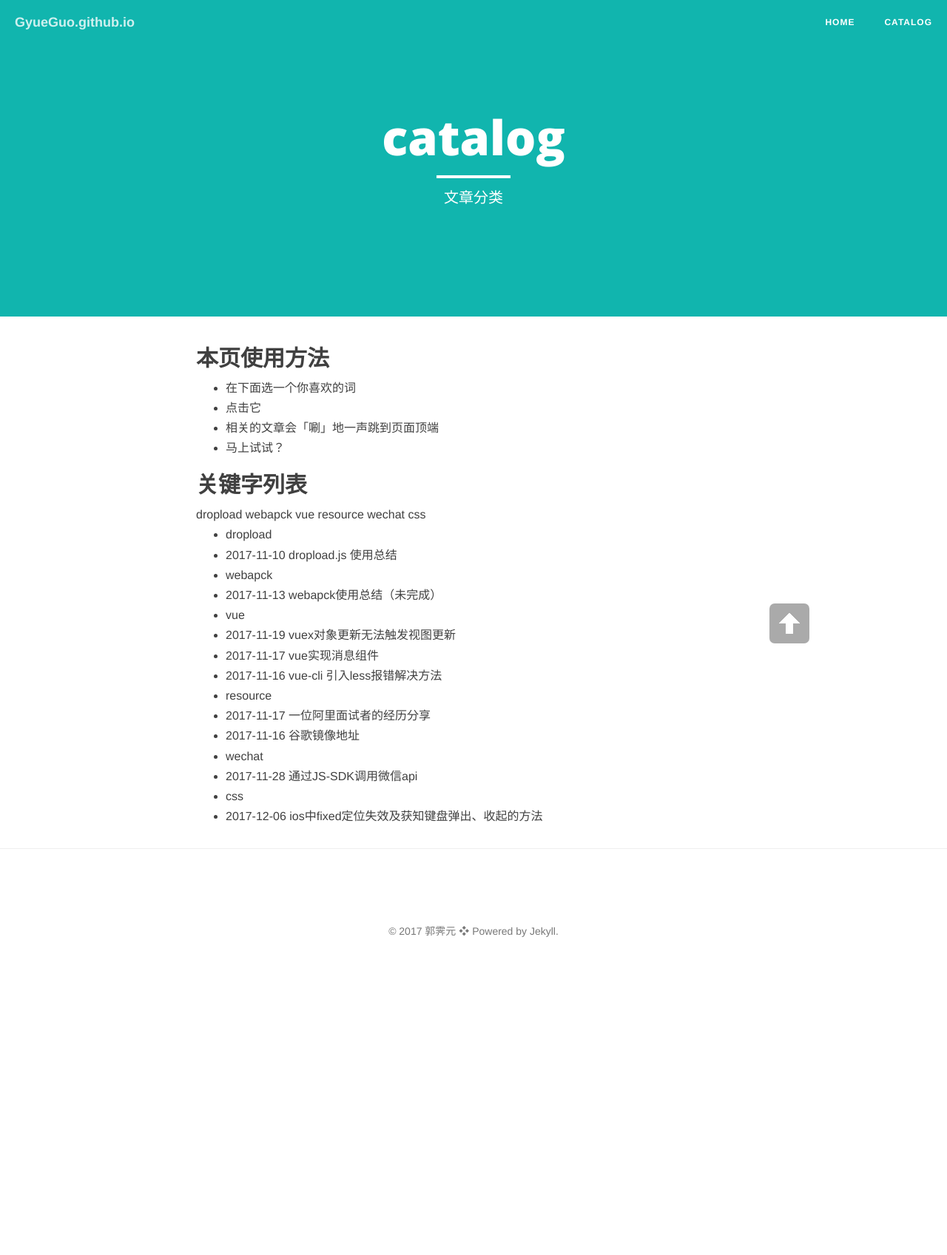
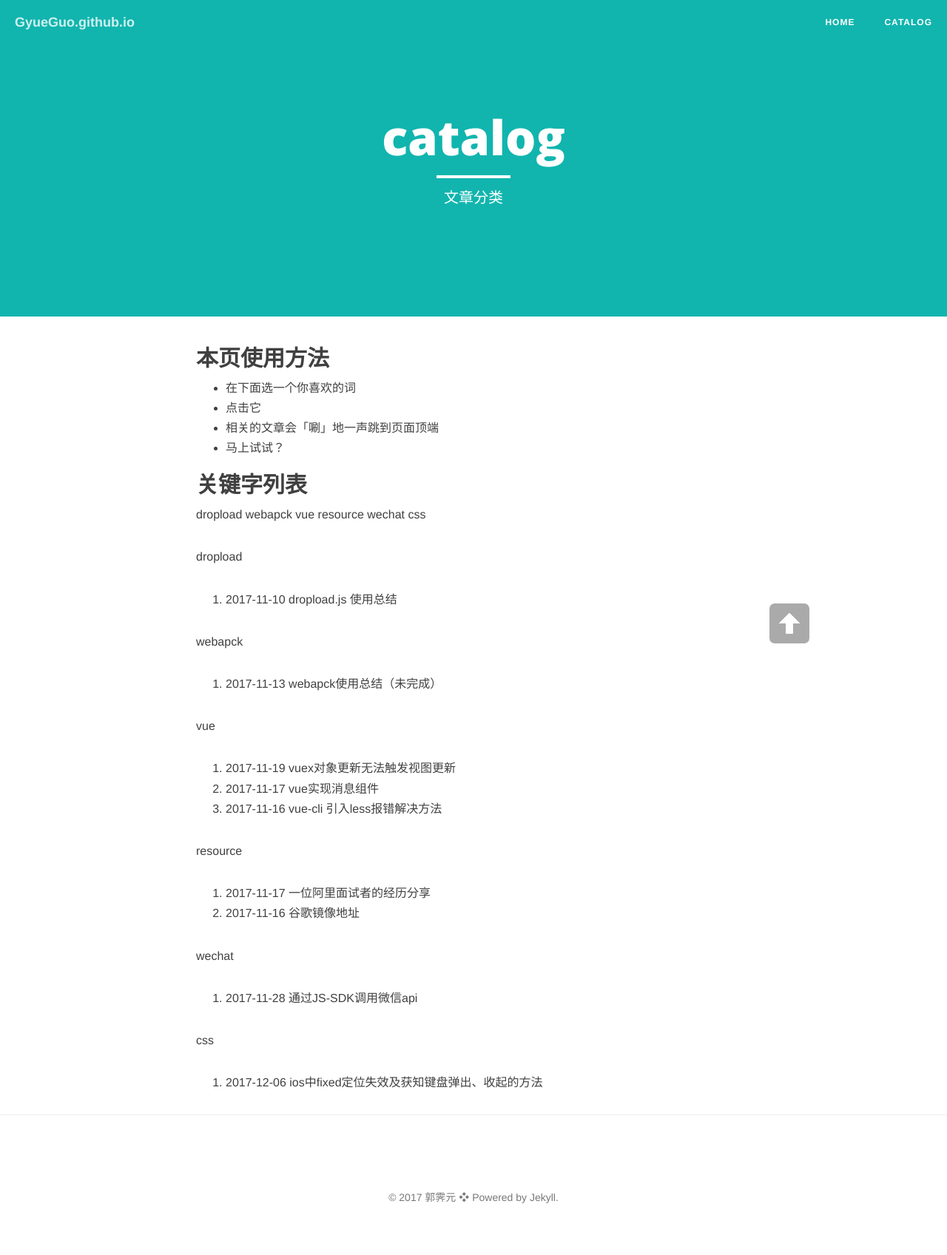
Before and after one commit to liuzesi/GyueGuo.github.io, a Jekyll site: the page built from tags.md, in a window 1280 px wide. Shown: the whole page at 74% size. Built offline with Jekyll 4.4.1, drawn with Linux system fonts in a browser that asks for light colours; nearby versions of some CDN libraries; library files that are not in the unit come from our copies; before the commit the page ends 1337 px from its top, so only the background shows below that.

Commit message:
catagory

```diff
--- a/tags.md
+++ b/tags.md
@@ -21,17 +21,18 @@ header-img: "img/semantic.jpg"
 {% endfor %}
 </div>
 
-<ul class="listing">
+
 {% for tag in site.tags %}
-  <li class="listing-seperator" id="{{ tag[0] }}">{{ tag[0] }}</li>
+<p class="listing-seperator" id="{{ tag[0] }}">{{ tag[0] }}</p>
+<ol class="listing">
 {% for post in tag[1] %}
   <li class="listing-item">
   <time datetime="{{ post.date | date:"%Y-%m-%d" }}">{{ post.date | date:"%Y-%m-%d" }}</time>
   <a href="{{ post.url }}" title="{{ post.title }}">{{ post.title }}</a>
   </li>
 {% endfor %}
+</ol>
 {% endfor %}
-</ul>
 
 <script src="/media/js/jquery.tagcloud.js" type="text/javascript" charset="utf-8"></script>
 <script language="javascript">
```
